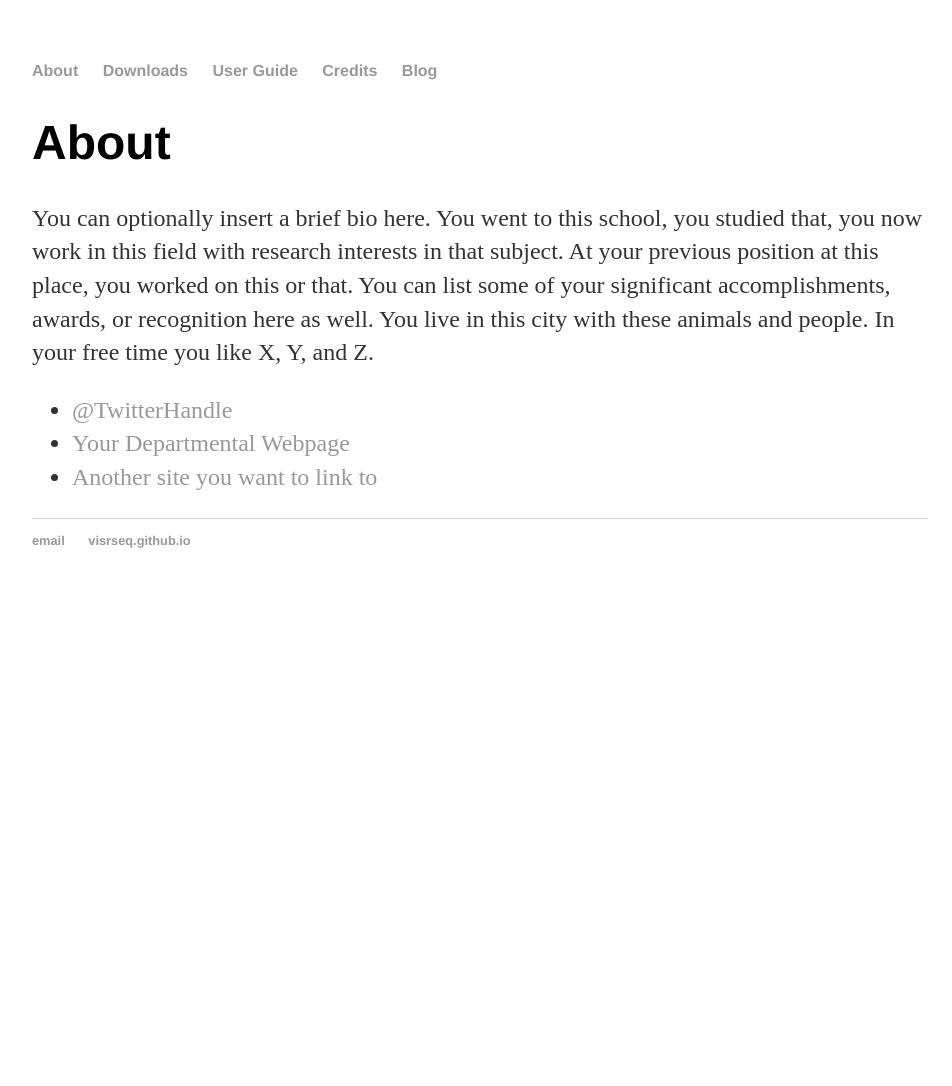
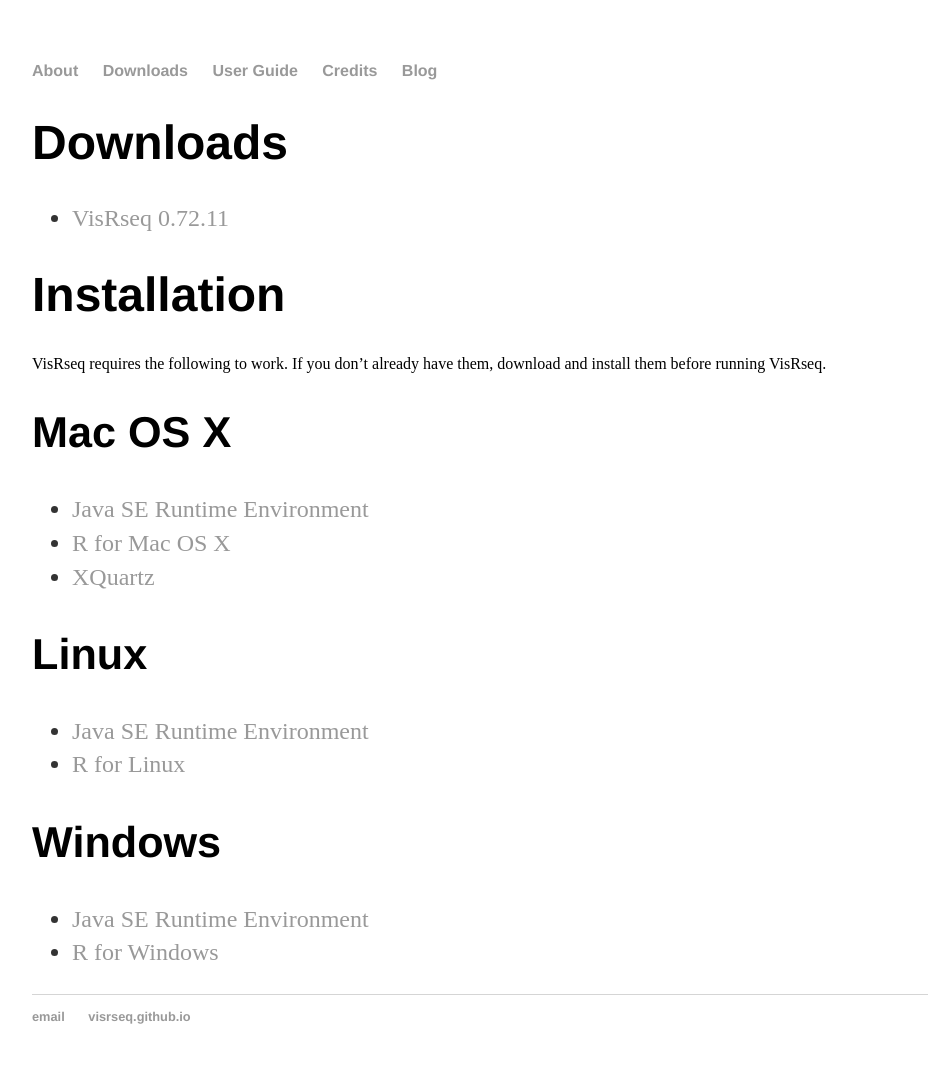
Before and after one commit to visrseq/visrseq.github.io, a Jekyll site: the page built from downloads/index.html, in a window 1280 px wide. Shown: the whole page, without its empty margins (160-1112 px from the left). Built offline with Jekyll 4.4.1, drawn with Linux system fonts in a browser that asks for light colours; before the commit the page ends 900 px from its top, so only the background shows below that.

Commit message:
updating download page

```diff
--- a/downloads/index.html
+++ b/downloads/index.html
@@ -1,15 +1,29 @@
 ---
 layout: default
-title: About Hank Quinlan
+title: Downloads
 ---
 
-		<div class="about">
-			<h1>About</h1>
-			<p>You can optionally insert a brief bio here. You went to this school, you studied that, you now work in this field with research interests in that subject. At your previous position at this place, you worked on this or that. You can list some of your significant accomplishments, awards, or recognition here as well. You live in this city with these animals and people. In your free time you like X, Y, and Z.</p>
-
-			<ul class="contacts">
-				<li><a href="#">@TwitterHandle</a></li>
-				<li><a href="#">Your Departmental Webpage</a></li>
-				<li><a href="#">Another site you want to link to</a></li>
+		<div class="downloads">
+			<h1>Downloads</h1>
+				<ul class="downloads">
+				<li><a href="https://www.dropbox.com/s/ye5fcvb1s7rtk86/VisRseq.0.72.11.zip?dl=1">VisRseq 0.72.11</a></li>
+				</ul>
+			<h1>Installation</h1>
+			VisRseq requires the following to work. If you don’t already have them, download and install them before running VisRseq.
+			<h2>Mac OS X</h2>
+				<ul class="requirements">
+				<li><a href="http://www.oracle.com/technetwork/java/javase/downloads/jre8-downloads-2133155.html">Java SE Runtime Environment</a></li>
+				<li><a href="http://cran.r-project.org/bin/macosx/">R for Mac OS X</a></li>
+				<li><a href="http://xquartz.macosforge.org/landing/">XQuartz</a></li>
+				</ul>
+			<h2>Linux</h2>
+				<ul class="requirements">
+				<li><a href="http://www.oracle.com/technetwork/java/javase/downloads/jre8-downloads-2133155.html">Java SE Runtime Environment</a></li>
+				<li><a href="http://cran.r-project.org/bin/linux/">R for Linux</a></li>
+				</ul>
+			<h2>Windows</h2>
+				<ul class="requirements">
+				<li><a href="http://www.oracle.com/technetwork/java/javase/downloads/jre8-downloads-2133155.html">Java SE Runtime Environment</a></li>
+				<li><a href="http://cran.r-project.org/bin/windows/base/">R for Windows</a></li>
 				</ul>
 		</div>
```
Also changed, not shown: guide/index.html (+3 -16 lines).
